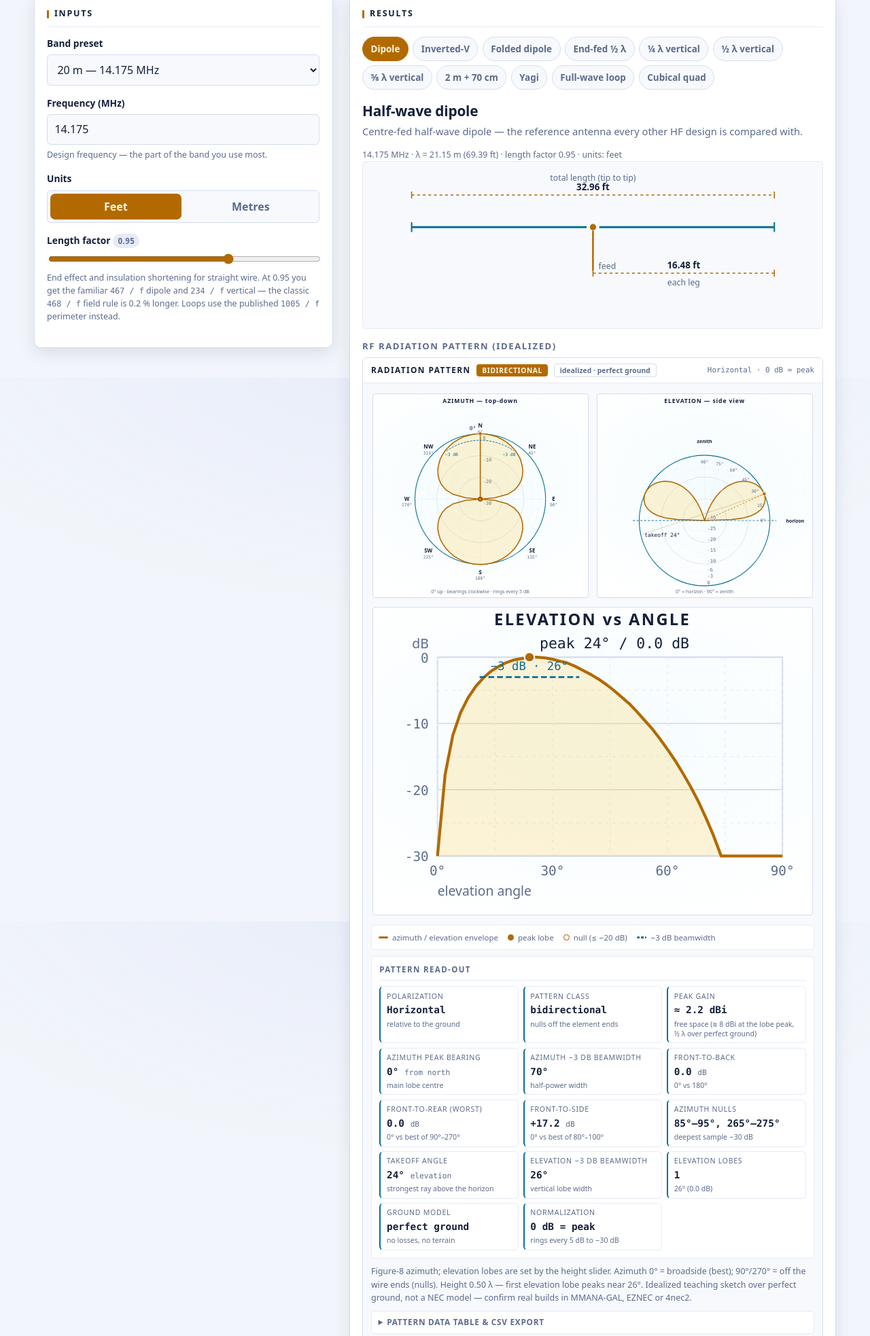
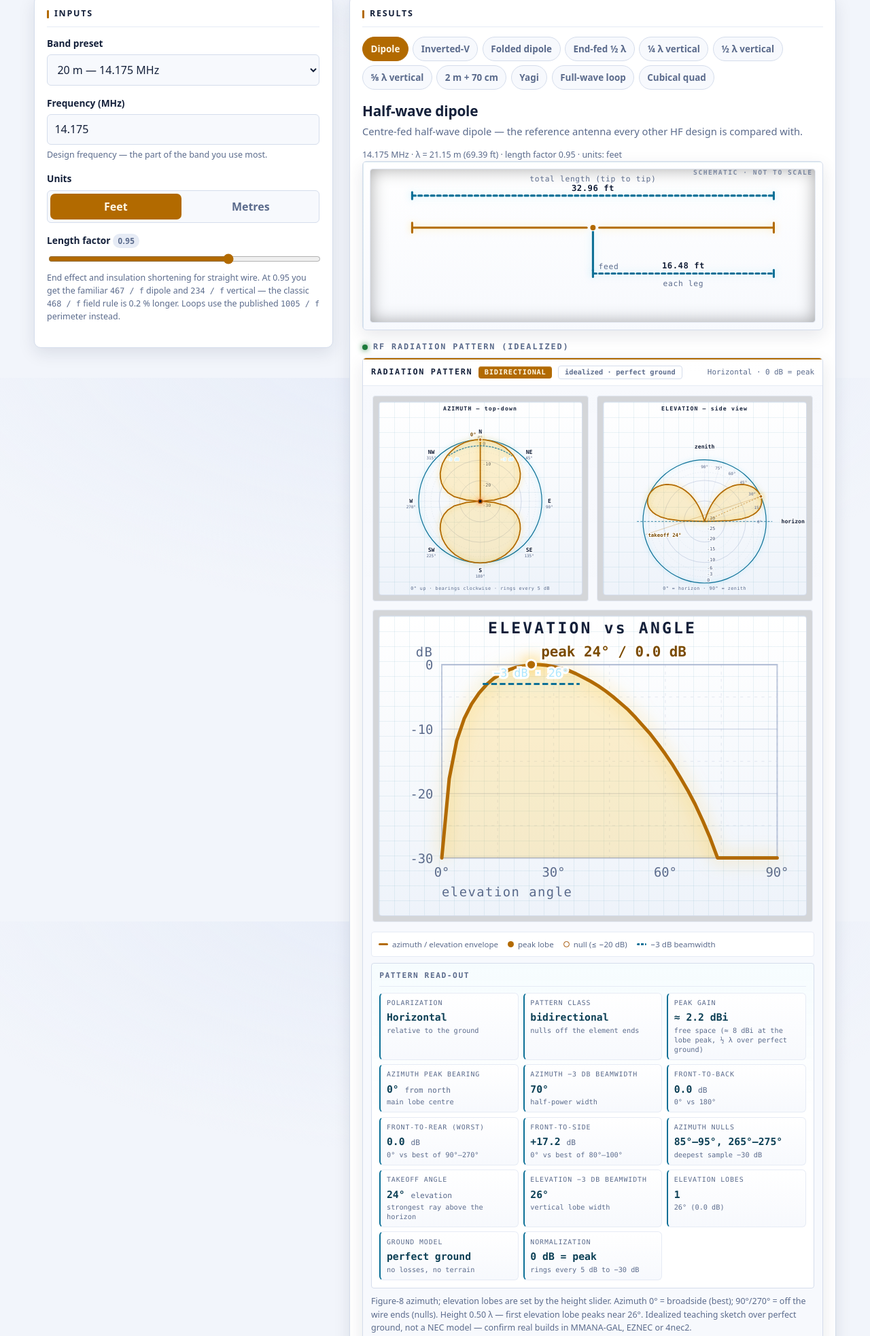
Before and after one commit to N7SIX/ham-antenna-calculator, a website: page index.html in a window 1280 px wide. Shown: the part 244-2210 px from the top of the page at 68% size. Drawn offline with Linux system fonts and the light colour scheme.

Commit message:
v7.6.1 Implementtion.

```diff
--- a/styles.css
+++ b/styles.css
@@ -263,26 +263,93 @@ input[type="range"] {
 }
 
 .diagram {
-  background: var(--panel-2);
-  border: 1px solid var(--line-soft);
+  background:
+    linear-gradient(rgba(76,201,240,0.055) 1px, transparent 1px),
+    linear-gradient(90deg, rgba(76,201,240,0.055) 1px, transparent 1px),
+    linear-gradient(rgba(76,201,240,0.028) 1px, transparent 1px),
+    linear-gradient(90deg, rgba(76,201,240,0.028) 1px, transparent 1px),
+    linear-gradient(180deg, #101c33 0%, var(--panel-2) 100%);
+  background-size: 64px 64px, 64px 64px, 16px 16px, 16px 16px, auto;
+  background-position: center top;
+  border: 1px solid var(--line);
   border-radius: var(--radius-sm);
   padding: 0.6rem;
   margin-bottom: 1rem;
   overflow: hidden;
+  box-shadow: inset 0 1px 0 rgba(255,255,255,0.05), inset 0 0 0 4px rgba(0,0,0,0.12), var(--shadow);
+  position: relative;
 }
 
-.diagram svg { display: block; width: 100%; height: auto; }
+.diagram::before {
+  content: "SCHEMATIC · NOT TO SCALE";
+  position: absolute;
+  top: 0.55rem;
+  right: 0.9rem;
+  font-family: var(--mono);
+  font-size: 0.6rem;
+  font-weight: 700;
+  letter-spacing: 0.16em;
+  color: var(--muted);
+  opacity: 0.75;
+  pointer-events: none;
+}
 
-.diagram .d-stroke { stroke: var(--accent-2); }
-.diagram .d-stroke-alt { stroke: var(--accent); }
-.diagram .d-fill { fill: var(--accent); }
-.diagram .d-text { fill: var(--muted); font-family: var(--sans); }
-.diagram .d-strong { fill: var(--text); font-family: var(--sans); font-weight: 600; }
-.diagram .d-dash { stroke-dasharray: 4 4; }
+.diagram svg {
+  display: block;
+  width: 100%;
+  height: auto;
+  background:
+    radial-gradient(120% 100% at 50% 0%, rgba(76,201,240,0.07), transparent 60%);
+  border: 1px solid var(--line-soft);
+  border-radius: var(--radius-xs);
+  box-shadow: inset 0 0 24px rgba(0,0,0,0.35);
+}
+
+.diagram .d-stroke { stroke: var(--accent); stroke-width: 3; stroke-linecap: round; stroke-linejoin: round; filter: drop-shadow(0 0 5px rgba(255,183,3,0.30)); }
+.diagram .d-stroke-alt { stroke: var(--accent-2); stroke-width: 3; stroke-linecap: round; stroke-linejoin: round; filter: drop-shadow(0 0 5px rgba(76,201,240,0.30)); }
+.diagram .d-fill { fill: var(--accent); stroke: var(--panel); stroke-width: 1.2; }
+.diagram .d-text { fill: var(--muted); font-family: var(--mono); font-size: 11px; letter-spacing: 0.06em; }
+.diagram .d-strong { fill: var(--text); font-family: var(--mono); font-weight: 700; font-size: 12px; letter-spacing: 0.04em; paint-order: stroke; stroke: var(--panel-2); stroke-width: 4px; stroke-linejoin: round; }
+.diagram .d-dash { stroke-dasharray: 5 4; }
 .diagram .d-faint { stroke: var(--line); }
+.diagram .d-dim { stroke: var(--muted); stroke-width: 0.8; opacity: 0.85; }
+@media (prefers-color-scheme: light) {
+  .diagram {
+    background:
+      linear-gradient(rgba(11,111,150,0.09) 1px, transparent 1px),
+      linear-gradient(90deg, rgba(11,111,150,0.09) 1px, transparent 1px),
+      linear-gradient(rgba(11,111,150,0.05) 1px, transparent 1px),
+      linear-gradient(90deg, rgba(11,111,150,0.05) 1px, transparent 1px),
+      linear-gradient(180deg, #ffffff 0%, var(--panel-2) 100%);
+    box-shadow: var(--shadow);
+  }
+  .diagram svg { background: transparent; }
+  .diagram .d-strong { stroke: #ffffff; }
+}
 
 .pattern-wrap { margin-top: 0.85rem; }
-.pattern-title { margin: 0 0 0.4rem; font-size: 0.82rem; text-transform: uppercase; letter-spacing: 0.12em; color: var(--muted); }
+.pattern-title {
+  margin: 0 0 0.4rem;
+  font-family: var(--mono);
+  font-size: 0.74rem;
+  font-weight: 700;
+  text-transform: uppercase;
+  letter-spacing: 0.16em;
+  color: var(--muted);
+  display: flex;
+  align-items: center;
+  gap: 0.5rem;
+}
+
+.pattern-title::before {
+  content: "";
+  width: 8px;
+  height: 8px;
+  border-radius: 50%;
+  background: var(--good);
+  box-shadow: 0 0 8px var(--good);
+  flex-shrink: 0;
+}
 
 /* --- RF radiation pattern panel ------------------------------------- */
 
@@ -291,23 +358,29 @@ input[type="range"] {
   border: 1px solid var(--line);
   border-radius: var(--radius-sm);
   overflow: hidden;
+  box-shadow: var(--shadow);
+  position: relative;
 }
 
-/* Card header bar — title, classification chips, and the fixed metadata. */
+/* Card header bar — lab nameplate: engraved strip, classification chips, metadata. */
 .pat-head {
   display: flex;
   flex-wrap: wrap;
   align-items: center;
   gap: 0.35rem 0.55rem;
-  padding: 0.5rem 0.75rem;
-  background: var(--panel);
+  padding: 0.55rem 0.75rem;
+  background:
+    linear-gradient(180deg, rgba(255,255,255,0.05), transparent 55%),
+    var(--panel);
   border-bottom: 1px solid var(--line-soft);
+  border-top: 2px solid var(--accent);
 }
 .pat-head-title {
+  font-family: var(--mono);
   font-size: 0.74rem;
   font-weight: 700;
   text-transform: uppercase;
-  letter-spacing: 0.12em;
+  letter-spacing: 0.14em;
   color: var(--text);
 }
 .pat-head-meta {
@@ -317,15 +390,17 @@ input[type="range"] {
   color: var(--muted);
 }
 .pat-chip {
-  padding: 0.08rem 0.5rem;
+  padding: 0.1rem 0.55rem;
   border-radius: var(--radius-xs);
   background: var(--accent);
   color: var(--accent-ink);
+  font-family: var(--mono);
   font-size: 0.64rem;
   font-weight: 700;
   text-transform: uppercase;
-  letter-spacing: 0.06em;
+  letter-spacing: 0.08em;
   white-space: nowrap;
+  box-shadow: inset 0 1px 0 rgba(255,255,255,0.35);
 }
 .pat-chip-ghost {
   background: transparent;
@@ -334,6 +409,7 @@ input[type="range"] {
   font-weight: 600;
   text-transform: none;
   letter-spacing: 0.01em;
+  box-shadow: none;
 }
 
 .pat-plots {
@@ -341,9 +417,19 @@ input[type="range"] {
   grid-template-columns: repeat(2, minmax(0, 1fr));
   gap: 0.8rem;
   padding: 0.9rem;
+  background:
+    linear-gradient(180deg, rgba(255,255,255,0.015), transparent 40%),
+    var(--panel-2);
 }
 
-.pat-cell { min-width: 0; }
+.pat-cell {
+  min-width: 0;
+  background: rgba(0,0,0,0.14);
+  border: 1px solid var(--line-soft);
+  border-radius: var(--radius-xs);
+  padding: 0.5rem;
+  box-shadow: inset 0 1px 0 rgba(255,255,255,0.04);
+}
 
 /* The cartesian is wide and short — give it its own full-width row but cap its
    width so it stays a readable landscape strip instead of ballooning vertically. */
@@ -364,41 +450,59 @@ input[type="range"] {
   width: 100%;
   height: auto;
   background:
-    radial-gradient(120% 90% at 50% 45%, rgba(76, 201, 240, 0.06), transparent 70%),
-    var(--panel);
+    linear-gradient(rgba(76,201,240,0.05) 1px, transparent 1px),
+    linear-gradient(90deg, rgba(76,201,240,0.05) 1px, transparent 1px),
+    radial-gradient(120% 90% at 50% 45%, rgba(76, 201, 240, 0.08), transparent 70%),
+    linear-gradient(180deg, #0e1930 0%, #0a1224 100%);
+  background-size: 22px 22px, 22px 22px, auto, auto;
   border: 1px solid var(--line);
   border-radius: var(--radius-xs);
+  box-shadow: inset 0 0 0 3px rgba(0,0,0,0.18), inset 0 1px 0 rgba(255,255,255,0.05);
 }
 
-.p-plot-title { fill: var(--text); font-family: var(--sans); font-weight: 700; letter-spacing: 0.1em; }
-.p-axis-title { fill: var(--muted); font-family: var(--sans); }
-.p-axis-label { fill: var(--muted); font-family: var(--mono); }
+.p-plot-title { fill: var(--text); font-family: var(--mono); font-weight: 700; font-size: 11px; letter-spacing: 0.14em; }
+.p-axis-title { fill: var(--muted); font-family: var(--mono); font-size: 9px; letter-spacing: 0.08em; }
+.p-axis-label { fill: var(--muted); font-family: var(--mono); font-size: 9px; }
 
-.p-ring { stroke: var(--line); stroke-width: 1; fill: none; }
-.p-ring-minor { stroke: var(--line-soft); stroke-width: 0.8; fill: none; stroke-dasharray: 2 3; }
-.p-ring-zero { stroke: var(--accent-2); stroke-width: 1.4; fill: none; }
-.p-ring-label { fill: var(--muted); font-family: var(--mono); font-size: 9px; }
-.p-spoke { stroke: var(--line-soft); stroke-width: 0.6; fill: none; }
-.p-compass { fill: var(--text); font-family: var(--sans); font-weight: 700; }
-.p-compass-deg { fill: var(--muted); font-family: var(--mono); }
+.p-ring { stroke: rgba(154,169,201,0.55); stroke-width: 1; fill: none; }
+.p-ring-minor { stroke: rgba(154,169,201,0.28); stroke-width: 0.8; fill: none; stroke-dasharray: 2 3; }
+.p-ring-zero { stroke: var(--accent-2); stroke-width: 1.6; fill: none; filter: drop-shadow(0 0 4px rgba(76,201,240,0.55)); }
+.p-ring-label { fill: #c6d4ee; font-family: var(--mono); font-size: 9px; paint-order: stroke; stroke: rgba(5,9,18,0.85); stroke-width: 3px; }
+.p-spoke { stroke: rgba(154,169,201,0.30); stroke-width: 0.6; fill: none; }
+.p-compass { fill: var(--text); font-family: var(--mono); font-weight: 700; font-size: 11px; paint-order: stroke; stroke: rgba(5,9,18,0.85); stroke-width: 3px; }
+.p-compass-deg { fill: var(--muted); font-family: var(--mono); font-size: 8px; }
 
-.p-fill { fill: rgba(255, 183, 3, 0.16); stroke: none; }
-.p-fill2 { fill: rgba(76, 201, 240, 0.14); stroke: none; }
-.p-lobe { stroke: var(--accent); stroke-width: 2; fill: none; stroke-linejoin: round; }
-.p-lobe2 { stroke: var(--accent-2); stroke-width: 1.8; stroke-dasharray: 5 3; fill: none; }
+.p-fill { fill: rgba(255, 183, 3, 0.20); stroke: none; }
+.p-fill2 { fill: rgba(76, 201, 240, 0.18); stroke: none; }
+.p-lobe { stroke: var(--accent); stroke-width: 2.4; fill: none; stroke-linejoin: round; stroke-linecap: round; filter: drop-shadow(0 0 6px rgba(255,183,3,0.55)); }
+.p-lobe2 { stroke: #7de2ff; stroke-width: 2; stroke-dasharray: 6 3; fill: none; stroke-linecap: round; filter: drop-shadow(0 0 5px rgba(76,201,240,0.6)); }
 
-.p-horizon { stroke: var(--accent-2); stroke-width: 1.2; stroke-dasharray: 4 3; fill: none; }
-.p-peak-ray { stroke: var(--accent); stroke-width: 1; stroke-dasharray: 3 3; fill: none; }
-.p-peak-dot { fill: var(--accent); stroke: var(--panel); stroke-width: 1; }
-.p-peak-label { fill: var(--text); font-family: var(--mono); font-size: 10px; }
+.p-horizon { stroke: var(--accent-2); stroke-width: 1.2; stroke-dasharray: 4 3; fill: none; opacity: 0.9; }
+.p-peak-ray { stroke: var(--accent); stroke-width: 1; stroke-dasharray: 3 3; fill: none; opacity: 0.85; }
+.p-peak-dot { fill: var(--accent); stroke: #0a1224; stroke-width: 1.4; filter: drop-shadow(0 0 5px rgba(255,183,3,0.8)); }
+.p-peak-label { fill: #ffe9b0; font-family: var(--mono); font-size: 10px; font-weight: 700; paint-order: stroke; stroke: rgba(5,9,18,0.9); stroke-width: 3px; }
 .p-leader { stroke: var(--accent); stroke-width: 0.7; opacity: 0.55; fill: none; }
-.p-null-dot { fill: none; stroke: var(--warn); stroke-width: 1.6; }
-.p-bw-arc { stroke: var(--accent-2); stroke-width: 1.2; stroke-dasharray: 4 2; fill: none; }
-.p-bw-label { fill: var(--accent-2); font-family: var(--mono); font-size: 8px; }
+.p-null-dot { fill: #0a1224; stroke: var(--warn); stroke-width: 1.8; filter: drop-shadow(0 0 4px rgba(255,159,104,0.6)); }
+.p-bw-arc { stroke: var(--accent-2); stroke-width: 1.4; stroke-dasharray: 4 2; fill: none; filter: drop-shadow(0 0 4px rgba(76,201,240,0.5)); }
+.p-bw-label { fill: #aee7ff; font-family: var(--mono); font-size: 8px; paint-order: stroke; stroke: rgba(5,9,18,0.9); stroke-width: 3px; }
 
-.p-plot-frame { stroke: var(--line); stroke-width: 1; fill: none; }
-.p-plot-grid { stroke: var(--line); stroke-width: 0.8; fill: none; }
-.p-plot-grid-minor { stroke: var(--line-soft); stroke-width: 0.6; fill: none; stroke-dasharray: 2 3; }
+.p-plot-frame { stroke: rgba(154,169,201,0.6); stroke-width: 1; fill: none; }
+.p-plot-grid { stroke: rgba(154,169,201,0.35); stroke-width: 0.8; fill: none; }
+.p-plot-grid-minor { stroke: rgba(154,169,201,0.20); stroke-width: 0.6; fill: none; stroke-dasharray: 2 3; }
+@media (prefers-color-scheme: light) {
+  .pat-svg {
+    background:
+      linear-gradient(rgba(11,111,150,0.08) 1px, transparent 1px),
+      linear-gradient(90deg, rgba(11,111,150,0.08) 1px, transparent 1px),
+      linear-gradient(180deg, #ffffff 0%, #eef3fa 100%);
+    background-size: 22px 22px, 22px 22px, auto;
+    box-shadow: none;
+  }
+  .p-ring-label, .p-compass, .p-peak-label, .p-bw-label { stroke: rgba(255,255,255,0.95); }
+  .p-peak-dot { stroke: #ffffff; }
+  .p-peak-label { fill: #7a4a00; }
+  .p-ring-label { fill: #3d4f73; }
+}
 
 /* Legend */
 .pat-legend {
@@ -422,21 +526,25 @@ input[type="range"] {
 .pat-swatch-bw { background: repeating-linear-gradient(90deg, var(--accent-2) 0 4px, transparent 4px 6px); }
 .pat-swatch-alt { background: repeating-linear-gradient(90deg, var(--accent-2) 0 5px, transparent 5px 8px); }
 
-/* Metric read-out grid — a bordered sub-card so the numbers read as an instrument. */
+/* Metric read-out grid — LCD instrument block with engraved sub-cells. */
 .pat-readout {
   margin: 0.6rem 0.75rem 0;
   padding: 0.6rem 0.7rem 0.7rem;
-  background: var(--panel);
-  border: 1px solid var(--line-soft);
+  background:
+    linear-gradient(180deg, rgba(76,201,240,0.05), transparent 45%),
+    var(--panel);
+  border: 1px solid var(--line);
   border-radius: var(--radius-xs);
+  box-shadow: inset 0 1px 0 rgba(255,255,255,0.05);
 }
 .pat-sub {
   margin: 0 0 0.55rem;
   padding-bottom: 0.4rem;
   border-bottom: 1px solid var(--line-soft);
-  font-size: 0.72rem;
+  font-family: var(--mono);
+  font-size: 0.7rem;
   text-transform: uppercase;
-  letter-spacing: 0.12em;
+  letter-spacing: 0.14em;
   color: var(--muted);
   font-weight: 700;
 }
@@ -448,37 +556,46 @@ input[type="range"] {
   margin: 0;
 }
 .pat-stat {
-  background: var(--panel);
+  background: linear-gradient(180deg, #0d1729 0%, var(--panel-2) 100%);
   border: 1px solid var(--line-soft);
   border-left: 2px solid var(--accent-2);
   border-radius: var(--radius-sm);
-  padding: 0.4rem 0.55rem;
+  padding: 0.45rem 0.55rem;
   min-width: 0;
+  box-shadow: inset 0 1px 0 rgba(255,255,255,0.04);
 }
 .pat-stat-k {
   margin: 0;
-  font-size: 0.66rem;
+  font-family: var(--mono);
+  font-size: 0.62rem;
   text-transform: uppercase;
-  letter-spacing: 0.07em;
+  letter-spacing: 0.09em;
   color: var(--muted);
 }
 .pat-stat-v {
-  margin: 0.1rem 0 0;
+  margin: 0.15rem 0 0;
   font-family: var(--mono);
-  font-size: 0.9rem;
-  font-weight: 600;
-  color: var(--text);
+  font-size: 0.92rem;
+  font-weight: 700;
+  font-variant-numeric: tabular-nums;
+  color: #d9f4ff;
+  text-shadow: 0 0 12px rgba(76,201,240,0.25);
   overflow-wrap: anywhere;
 }
-.pat-stat-u { font-size: 0.7rem; font-weight: 400; color: var(--muted); }
+.pat-stat-u { font-size: 0.7rem; font-weight: 400; color: var(--muted); text-shadow: none; }
 .pat-stat-h {
   display: block;
   margin-top: 0.1rem;
-  font-family: var(--sans);
-  font-size: 0.66rem;
+  font-family: var(--mono);
+  font-size: 0.64rem;
   font-weight: 400;
   color: var(--muted);
   line-height: 1.35;
+  text-shadow: none;
+}
+@media (prefers-color-scheme: light) {
+  .pat-stat { background: linear-gradient(180deg, #ffffff 0%, var(--panel-2) 100%); }
+  .pat-stat-v { color: #0b3f55; text-shadow: none; }
 }
 .pat-note { margin: 0.6rem 0.75rem; font-size: 0.78rem; line-height: 1.55; }
 
```
